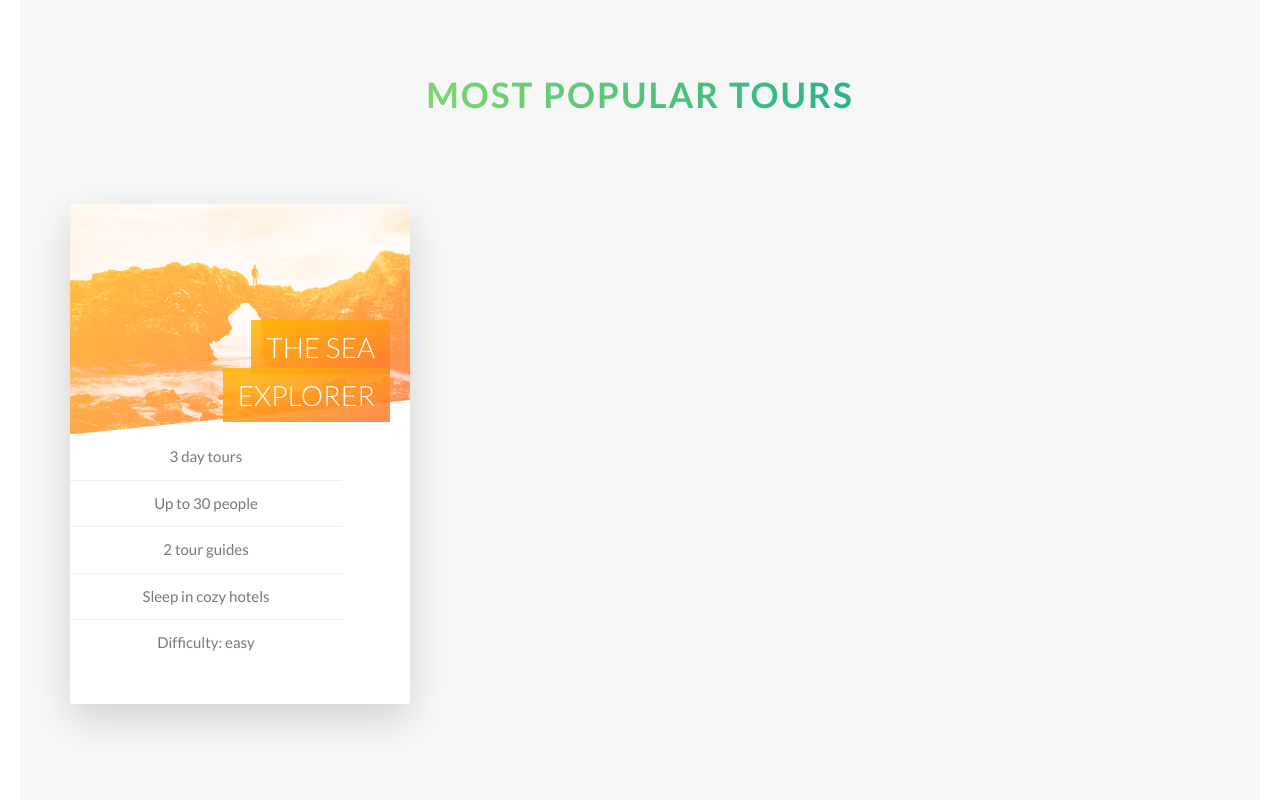
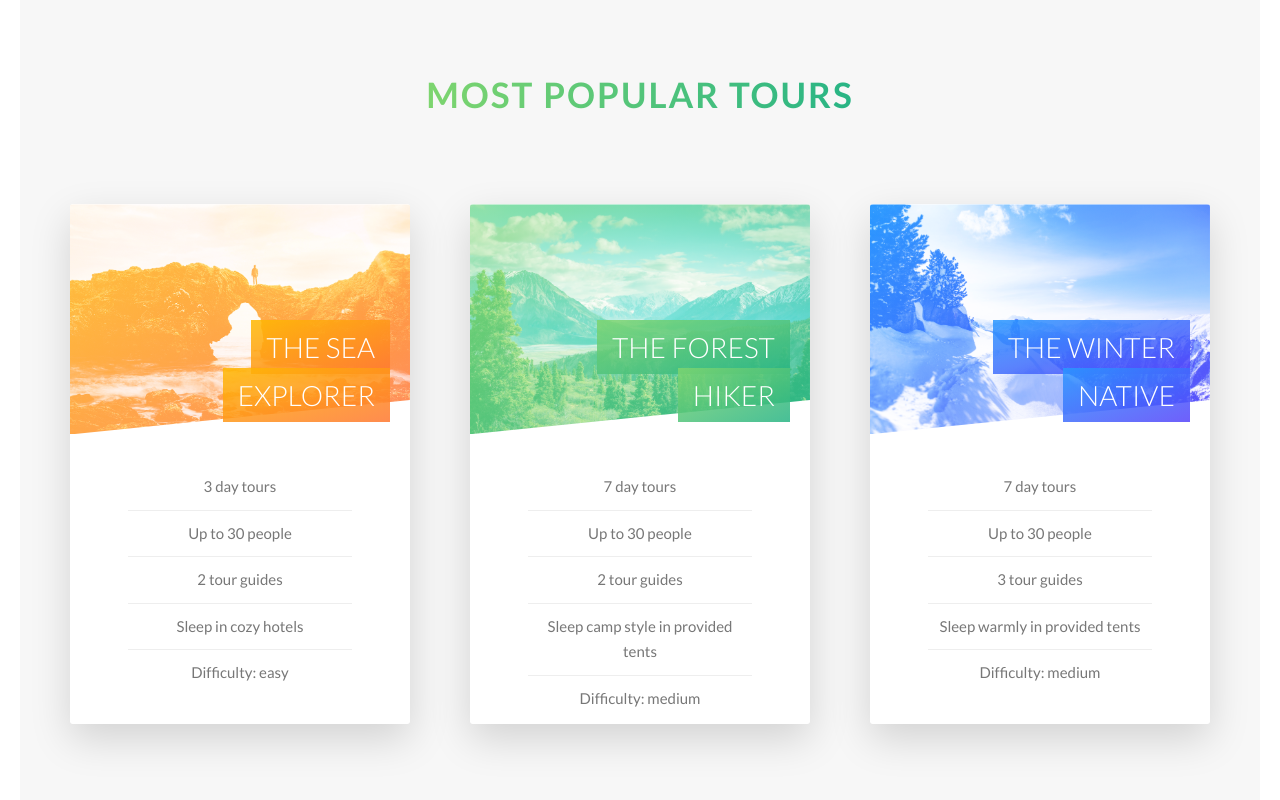
Before and after one commit to ianyimiah/tour, a website: page index.html in a window 1280 px wide. Shown: the part 2227-3027 px from the top of the page. Drawn offline with Linux system fonts and the light colour scheme.

Commit message:
Done with rotating cards

```diff
--- a/index.html
+++ b/index.html
@@ -119,15 +119,75 @@
                             </div>
                         </div>
                         <div class="card__side card__side--back card__side--back-1">
-                            BACK
+                            <div class="card__cta">
+                                <div class="card__price-box">
+                                    <p class="card__price-only">Only</p>
+                                    <p class="card__price-value">$342</p>
+                                </div>
+                                <a href="#" class="btn btn--white">Book Now!</a>
+                            </div>
                         </div>
                     </div>
                 </div>
                 <div class="col-1-of-3">
-
+                    <div class="card">
+                        <div class="card__side card__side--front">
+                            <div class="card__picture card__picture--2">
+                                &nbsp;
+                            </div>
+                            <h4 class="card__heading">
+                                <span class="card__heading-span card__heading-span--2">The Forest Hiker</span>
+                            </h4>
+                            <div class="card__details">
+                                <ul>
+                                    <li>7 day tours</li>
+                                    <li>Up to 30 people</li>
+                                    <li>2 tour guides</li>
+                                    <li>Sleep camp style in provided tents</li>
+                                    <li>Difficulty: medium</li>
+                                </ul>
+                            </div>
+                        </div>
+                        <div class="card__side card__side--back card__side--back-2">
+                            <div class="card__cta">
+                                <div class="card__price-box">
+                                    <p class="card__price-only">Only</p>
+                                    <p class="card__price-value">$342</p>
+                                </div>
+                                <a href="#" class="btn btn--white">Book Now!</a>
+                            </div>
+                        </div>
+                    </div>
                 </div>
                 <div class="col-1-of-3">
-
+                    <div class="card">
+                        <div class="card__side card__side--front">
+                            <div class="card__picture card__picture--3">
+                                &nbsp;
+                            </div>
+                            <h4 class="card__heading">
+                                <span class="card__heading-span card__heading-span--3">The Winter Native</span>
+                            </h4>
+                            <div class="card__details">
+                                <ul>
+                                    <li>7 day tours</li>
+                                    <li>Up to 30 people</li>
+                                    <li>3 tour guides</li>
+                                    <li>Sleep warmly in provided tents</li>
+                                    <li>Difficulty: medium</li>
+                                </ul>
+                            </div>
+                        </div>
+                        <div class="card__side card__side--back card__side--back-3">
+                            <div class="card__cta">
+                                <div class="card__price-box">
+                                    <p class="card__price-only">Only</p>
+                                    <p class="card__price-value">$941</p>
+                                </div>
+                                <a href="#" class="btn btn--white">Book Now!</a>
+                            </div>
+                        </div>
+                    </div>
                 </div>
             </div>
         </section>
--- a/sass/components/_button.scss
+++ b/sass/components/_button.scss
@@ -7,7 +7,7 @@
         padding: 1.5rem 4rem;
         display: inline-block;
         border-radius: 10rem;
-        backface-visibility: hidden;
+        // backface-visibility: hidden;
         /*This is a hack that fixes unwanted animation motions*/
         transition: .2s all;
         font-size: $default-font-size;
--- a/sass/components/_card.scss
+++ b/sass/components/_card.scss
@@ -1,17 +1,19 @@
 .card {
+    // FUNCTIONALITY
     perspective: 150rem;
     -moz-perspective: 150rem;
     position: relative;
-    height: 50rem;
+    height: 52rem;
 
     &__side {
-        height: 50rem;
+        height: 52rem;
         transition: all .8s ease;
         position: absolute;
         top: 0;
         left: 0;
         width: 100%;
         backface-visibility: hidden;
+        -webkit-backface-visibility: hidden;
         border-radius: 3px;
         overflow: hidden;
         box-shadow: 0 1.5rem 4rem rgba($color-black, .15);
@@ -21,11 +23,18 @@
         }
 
         &--back {
-            background-color: green;
             transform: rotateY(180deg);
 
             &-1 {
                 background-image: linear-gradient(to right bottom, $color-secondary-light, $color-secondary-dark);
+            }
+
+            &-2 {
+                background-image: linear-gradient(to right bottom, $color-primary-light, $color-primary-dark);
+            }
+
+            &-3 {
+                background-image: linear-gradient(to right bottom, $color-tertiary-light, $color-tertiary-dark);
             }
         }
     }
@@ -55,11 +64,15 @@
         }
 
         &--2 {
-            background-image: url('../img/nat-5.jpg');
+            background-image:
+            linear-gradient(to right bottom, $color-primary-light, $color-primary-dark),
+            url('../img/nat-6.jpg');
         }
 
         &--3 {
-            background-image: url('../img/nat-5.jpg');
+            background-image:
+            linear-gradient(to right bottom, $color-tertiary-light, $color-tertiary-dark),
+            url('../img/nat-7.jpg');
         }
     }
 
@@ -84,13 +97,25 @@
                 rgba($color-secondary-light, .85),
                 rgba($color-secondary-dark, .85));
         }
+        &--2 {
+            background-image: linear-gradient(to right bottom,
+                rgba($color-primary-light, .85),
+                rgba($color-primary-dark, .85));
+        }
+        &--3 {
+            background-image: linear-gradient(to right bottom,
+                rgba($color-tertiary-light, .85),
+                rgba($color-tertiary-dark, .85));
+        }
     }
 
     &__details {
+        padding: 3rem;
 
         ul {
             list-style-type: none;
             width: 80%;
+            margin: 0 auto;
 
             li {
                 text-align: center;
@@ -103,4 +128,30 @@
             }
         }
     }
+
+
+    &__cta {
+        position: absolute;
+        top: 50%;
+        left: 50%;
+        transform: translate(-50%, -50%);
+        width: 90%;
+        text-align: center;
+    }
+
+    &__price-box {
+        text-align: center;
+        margin-bottom: 8rem;
+        color: $color-white;
+    }
+
+    &__price-only {
+        font-size: 1.4rem;
+        text-transform: uppercase;
+    }
+
+    &__price-value {
+        font-size: 6rem;
+        font-weight: 100;
+    }
 }
```
Also changed, not shown: css/style.css.
